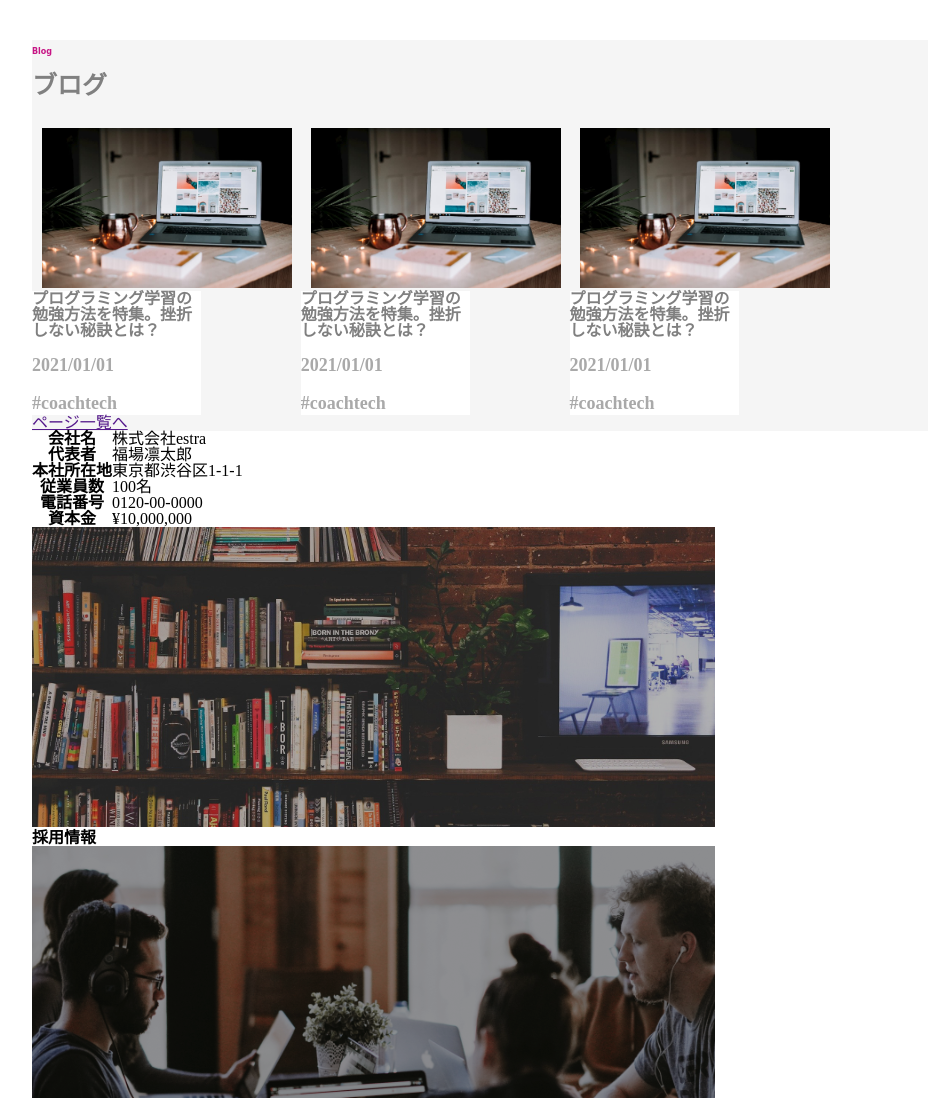
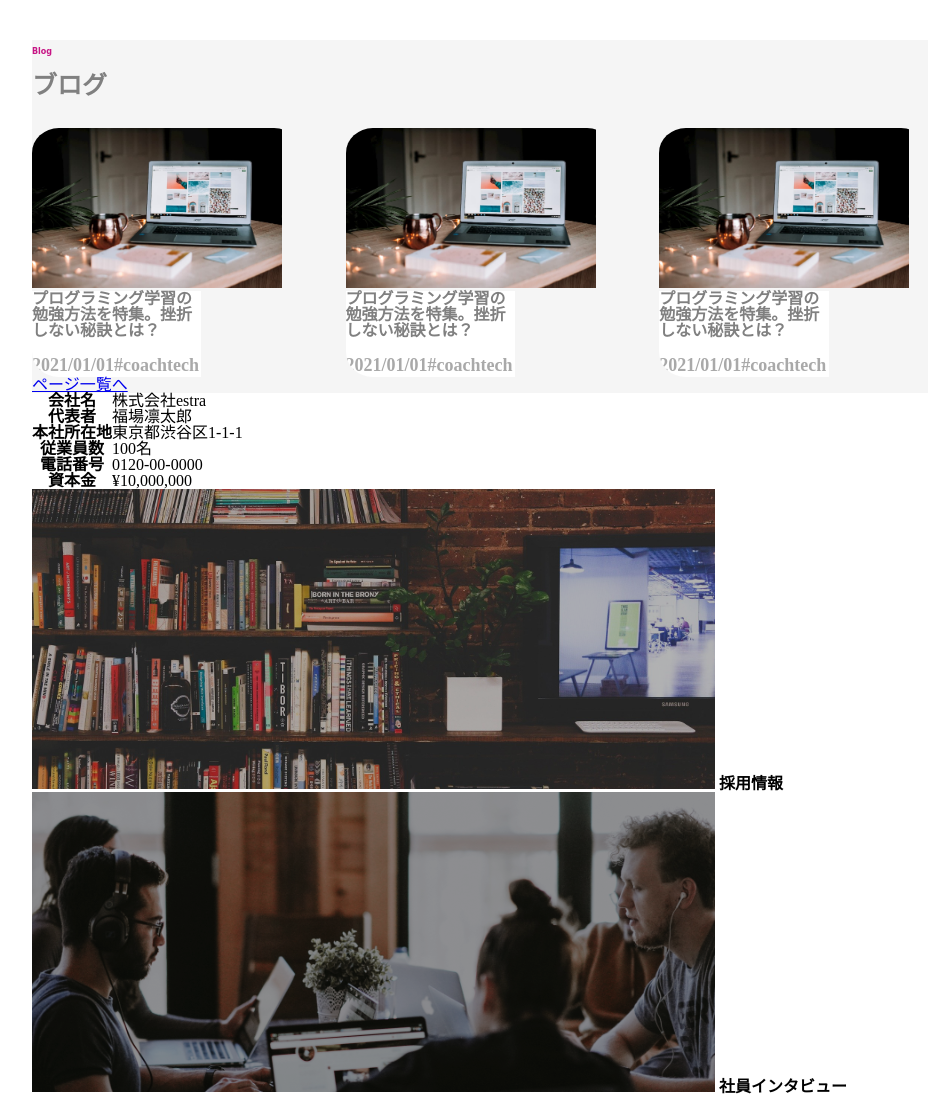
Before and after one commit to mariko-kishi/coachtech_20220528, a plain HTML site: page index.html in a window 1280 px wide. Shown: the part 2300-3398 px from the top of the page, without its empty margins (160-1100 px from the left). Drawn offline with Linux system fonts and the light colour scheme.

Commit message:
16th commit

```diff
--- a/css/style.css
+++ b/css/style.css
@@ -257,11 +257,11 @@ p span{
   border: top left radius 20px;
   border: top right radius 20px;
   justify-content: space-between;
-  margin-left: 10px;
 }
 .blog_card{
   display: flex;
   width: 100%;
+  justify-content: space-between;
 }
 .common_sub_title_blog{
   text-align: left;
@@ -286,13 +286,33 @@ p span{
   width: 30%;
   height: 20%;
   border-radius: 10%;
+  overflow: hidden;
 }
 .blog_block_center{
   width: 30%;
+  border-radius: 10%;
+  overflow: hidden;
 }
 .blog_block_right{
   width: 30%;
+  border-radius: 10%;
+  overflow: hidden;
 }
-h3 p{
+h3 {
   display: inline-block;
 }
+.blog_card_text{
+  display: flex;
+  font-size: 10px;
+  padding-right: 5px;
+}
+.tothe_listpage_btn{
+  width: 300px;
+  padding: 10px 0;
+  color: #fff;
+  border-radius: 30px;
+  background: linear-gradient(90deg, #ff5800, #8b00be);
+  text-align: center;
+  margin: 100px auto 0;
+  display: block;
+}
--- a/index.html
+++ b/index.html
@@ -130,8 +130,10 @@
                 <img class="blog_img" src="img/blog__first.jpg">
                 <div class="blog_card_ttl">
                   <h3 >プログラミング学習の勉強方法を特集。挫折しない秘訣とは？</h3>
+                  <div class="blog_card_text">
                     <p class="blog_card_date">2021/01/01</p>
                     <p class="blog_card_tag">#coachtech</p>
+                  </div>
                 </div>
               </div>
 
@@ -139,8 +141,10 @@
                 <img class="blog_img" src="img/blog__first.jpg">
                 <div class="blog_card_ttl">
                   <h3>プログラミング学習の勉強方法を特集。挫折しない秘訣とは？</h3>
+                  <div class="blog_card_text">
                     <p class="blog_card_date">2021/01/01</p>
                     <p class="blog_card_tag">#coachtech</p>
+                  </div>
                 </div>
               </div>
 
@@ -148,12 +152,14 @@
                 <img class="blog_img" src="img/blog__first.jpg">
                 <div class="blog_card_ttl">
                   <h3>プログラミング学習の勉強方法を特集。挫折しない秘訣とは？</h3>
+                  <div class="blog_card_text">
                     <p class="blog_card_date">2021/01/01</p>
                     <p class="blog_card_tag">#coachtech</p>
                   </div>
                 </div>
               </div>
-          <a href="" class="tothe_listpage_btn">ページ一覧へ</a>
+          </div>
+          <a href=" class="tothe_listpage_btn">ページ一覧へ</a>
           </div>
         <!-- companyここから -->
         <table class="Company">
```
Lines whose indentation alone changed are shown as unchanged.
